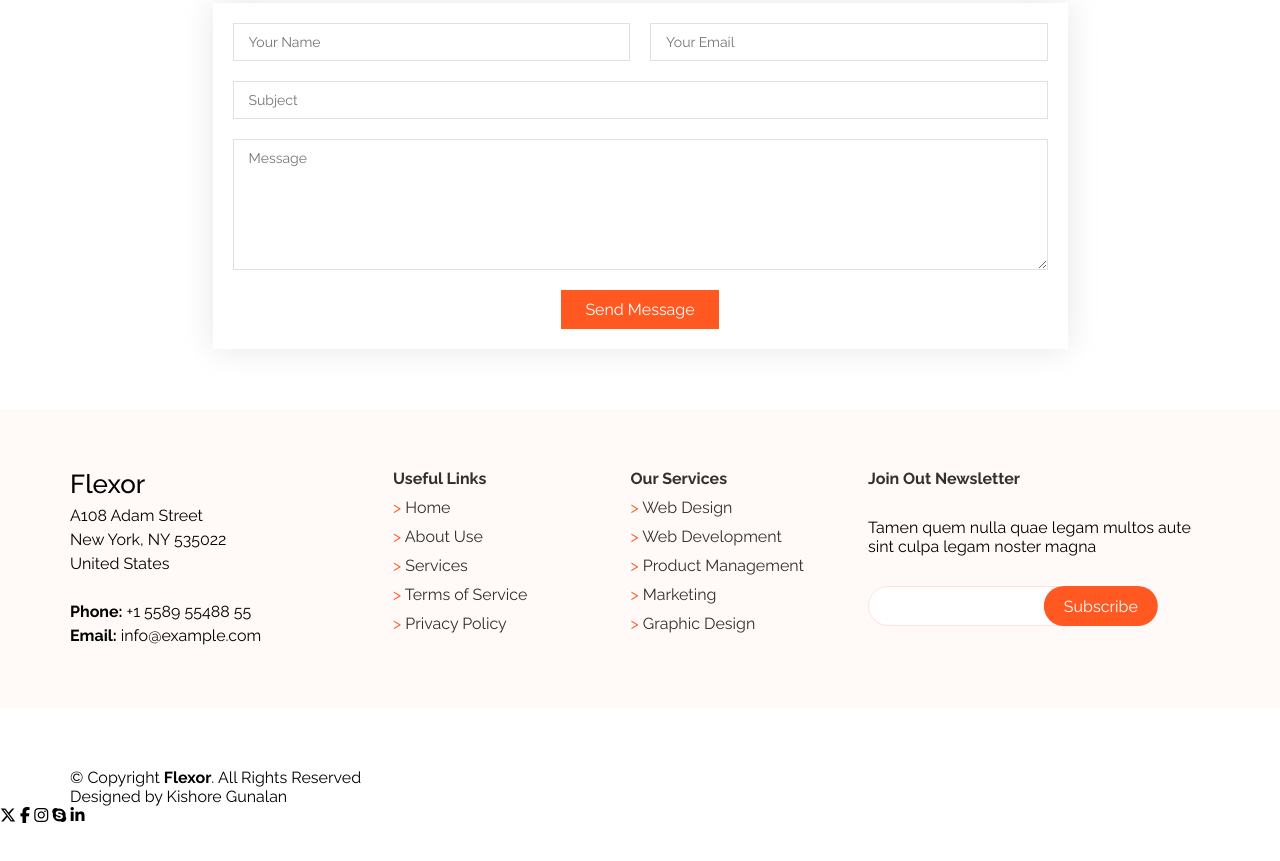
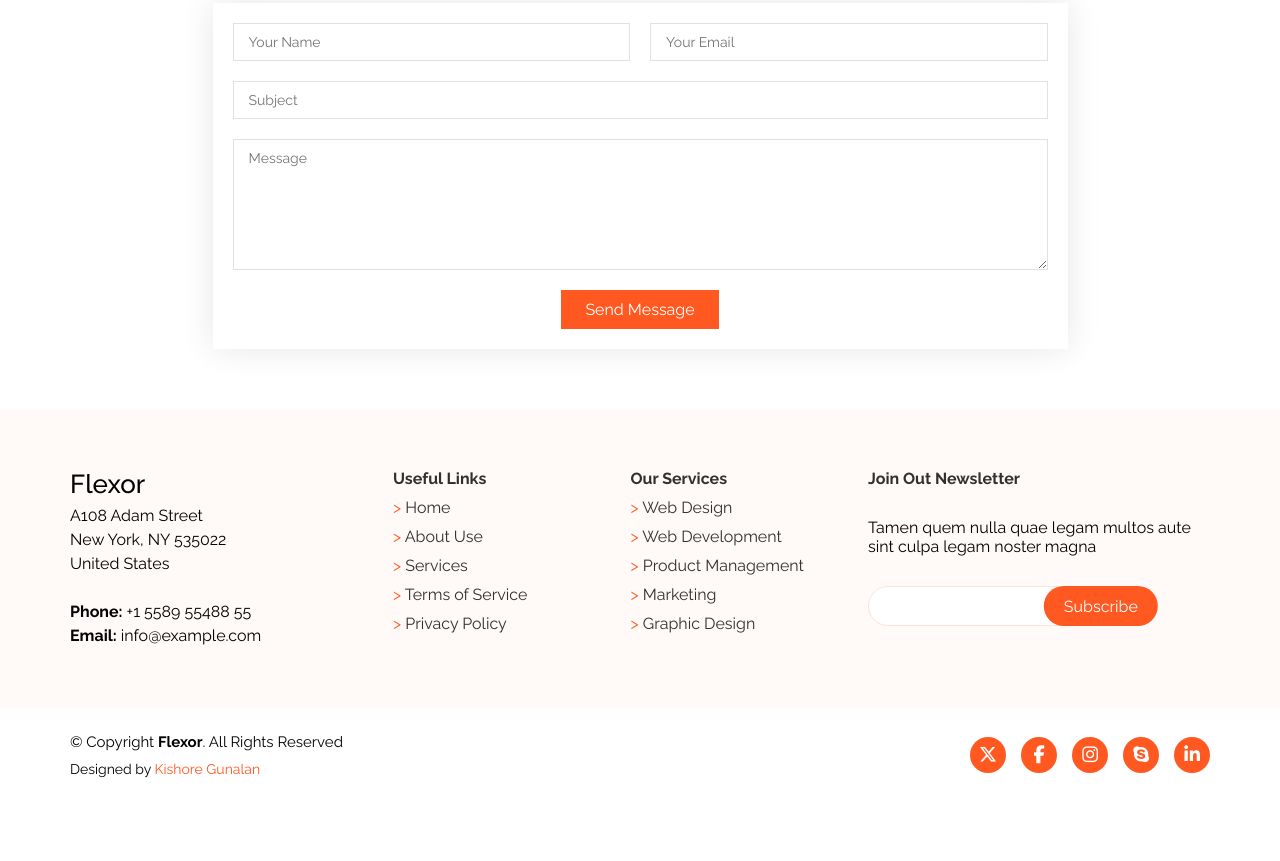
Before and after one commit to nodelike/flexor-blog-drill, a plain HTML site: page index.html in a window 1280 px wide. Shown: the part 7477-8338 px from the top of the page. After the commit the page ends 8279 px from the top, so only its background shows below. Drawn offline with Linux system fonts and the light colour scheme.

Commit message:
Completed all the sections of the flexor blog page and the styles for the same to make it responsive.

```diff
--- a/style.css
+++ b/style.css
@@ -959,6 +959,50 @@ section{
     }
 }
 
+.last-section{
+    padding: 25px 0;
+    .container{
+        flex-direction: row;
+        align-items: center;
+    }
+
+    .content{
+        display: flex;
+        flex-direction: column;
+        gap: 10px;
+    }
+
+    .content p:nth-child(1){
+        font-size: 15px;
+    }
+
+    .content p:nth-child(2){
+        font-size: 14px;
+    }
+
+    .content p:nth-child(2) span{
+        color: var(--accent-color);
+    }
+
+    .social-links{
+        display: flex;
+        gap: 15px;
+        font-size: 18px;
+        color: white;
+    }
+
+    .social-links i{
+        display: flex;
+        justify-content: center;
+        align-items: center;
+        width: 36px;
+        height: 36px;
+        background-color: var(--accent-color);
+        border-radius: 50%;
+        cursor: pointer;
+    }
+}
+
 
 @media (max-width: 1000px) {
     .container{
@@ -1102,5 +1146,17 @@ section{
         .contact, .newsletter, .links{
             width: 100%;
         }
+
+        .newsletter input:nth-child(1){
+            width: 100%;
+        }
+    }
+
+    .last-section{
+        .container{
+            flex-direction: column;
+            gap: 20px;
+            text-align: center;
+        }
     }
 }
```
Also changed, not shown: index.html (+1 -1 lines).
